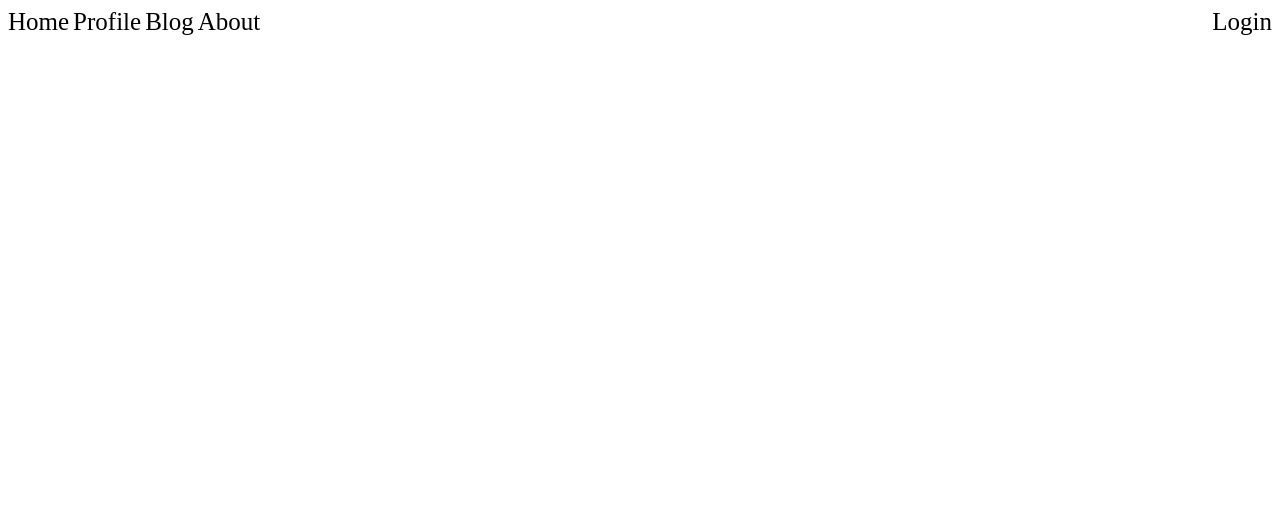
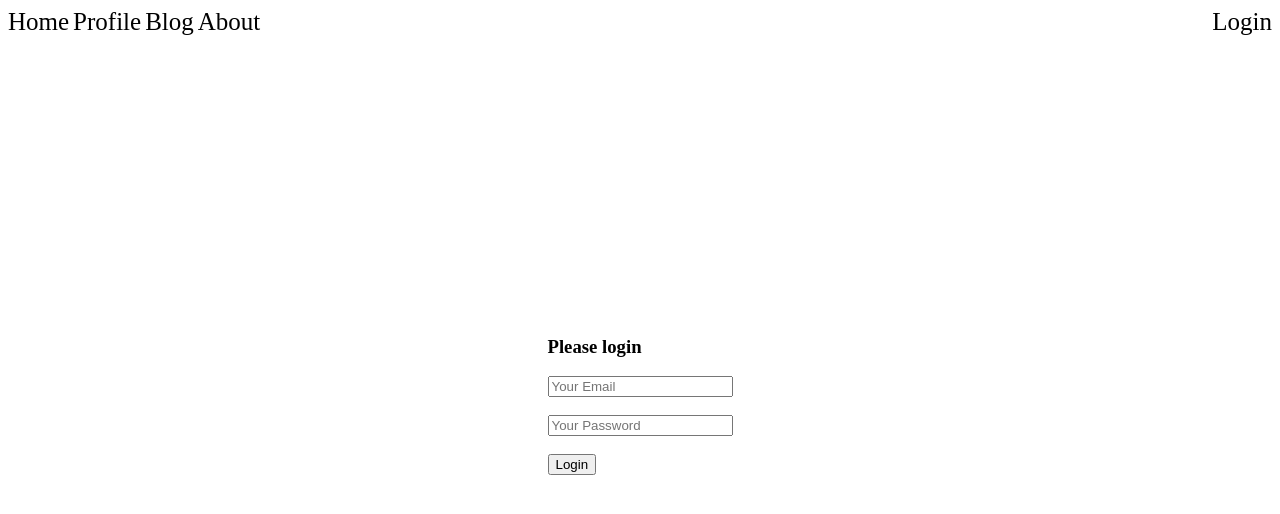
Before and after one commit to Nafiz7D/my-third-github-repo, a plain HTML site: page index.html in a window 1280 px wide. Drawn offline with Linux system fonts and the light colour scheme.

Commit message:
second done

```diff
--- a/index.html
+++ b/index.html
@@ -16,5 +16,16 @@
         </div>
             <a href="">Login</a>
     </nav>
+
+       <section class="login-form-container">
+            <form class="login-container">
+                <h3>Please login</h3>
+                <input type="email" name="" id="" placeholder="Your Email" required>
+                <br> <br>
+                <input type="password" name="" id="" placeholder="Your Password" required>
+                <br> <br>
+                <input type="submit" value="Login">
+            </form>
+       </section>
 </body>
 </html>
--- a/style.css
+++ b/style.css
@@ -7,3 +7,18 @@ nav a{
     font-size: 25px;
     color: black;
 }
+.login-form-container{
+    display: flex;
+    justify-content: center;
+    align-items: center;
+    height: 90vh;
+}
+.login-form{
+    display: flex;
+    flex-direction: column;
+    width: 50%;
+}
+.login-form input{
+    margin-top: 20px;
+    text-align: center;
+}
```
